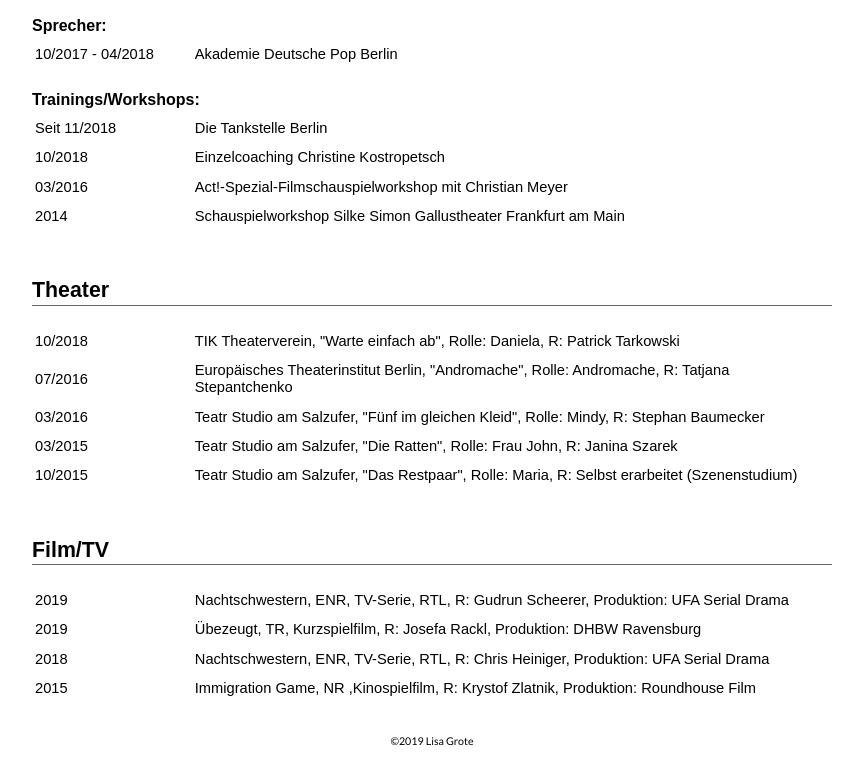
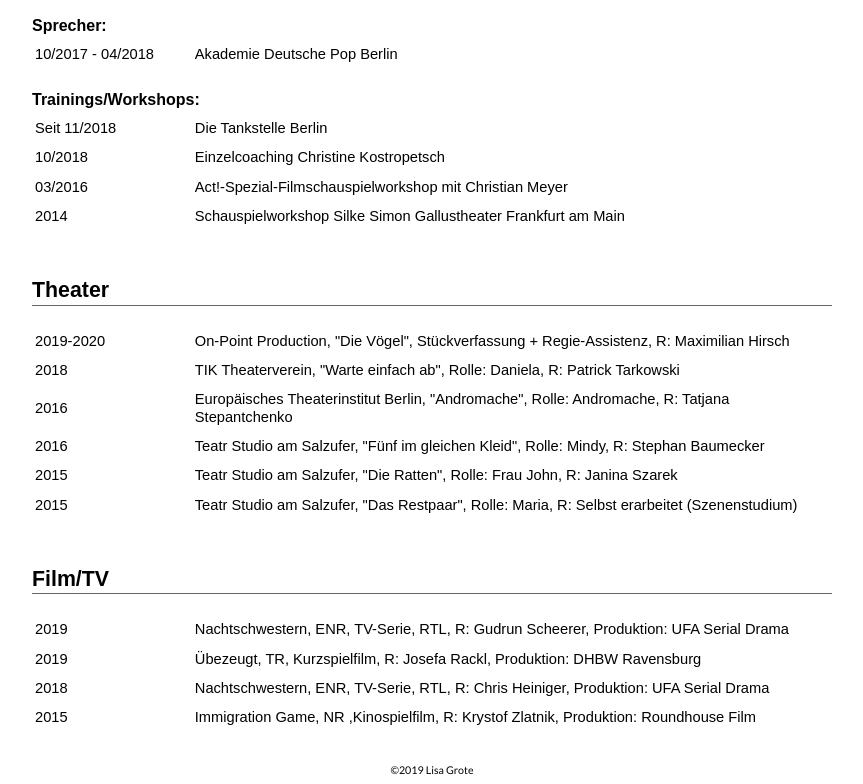
Before and after one commit to lisagrote/lisagrote.github.io, a plain HTML site: page resume.html in a window 1280 px wide. Shown: the part 755-1539 px from the top of the page, without its empty margins (208-1071 px from the left). Before the commit the page ends 1510 px from the top, so only its background shows below. Drawn offline with Linux system fonts and the light colour scheme.

Commit message:
CV changes

```diff
--- a/resume.html
+++ b/resume.html
@@ -98,33 +98,40 @@
       <h3>Theater</h3>
       <table>
         <tr>
-          <th>10/2018</th>
+          <th>2019-2020</th>
+          <td>
+            On-Point Production, "Die Vögel", Stückverfassung + Regie-Assistenz, R: Maximilian Hirsch
+          </td>
+        </tr>
+        <tr>
+          <th>2018</th>
           <td>TIK Theaterverein, "Warte einfach ab", Rolle: Daniela, R: Patrick Tarkowski</td>
         </tr>
         <tr>
-          <th>07/2016</th>
+          <th>2016</th>
           <td>
             Europäisches Theaterinstitut Berlin, "Andromache", Rolle: Andromache, R: Tatjana Stepantchenko
           </td>
         </tr>
         <tr>
-          <th>03/2016</th>
+          <th>2016</th>
           <td>
             Teatr Studio am Salzufer, "Fünf im gleichen Kleid", Rolle: Mindy, R: Stephan Baumecker
           </td>
         </tr>
         <tr>
-          <th>03/2015</th>
+          <th>2015</th>
           <td>
             Teatr Studio am Salzufer, "Die Ratten", Rolle: Frau John, R: Janina Szarek
           </td>
         </tr>
         <tr>
-          <th>10/2015</th>
+          <th>2015</th>
           <td>
             Teatr Studio am Salzufer, "Das Restpaar", Rolle: Maria, R: Selbst erarbeitet (Szenenstudium)
           </td>
         </tr>
+
       </table>
 
 
```
